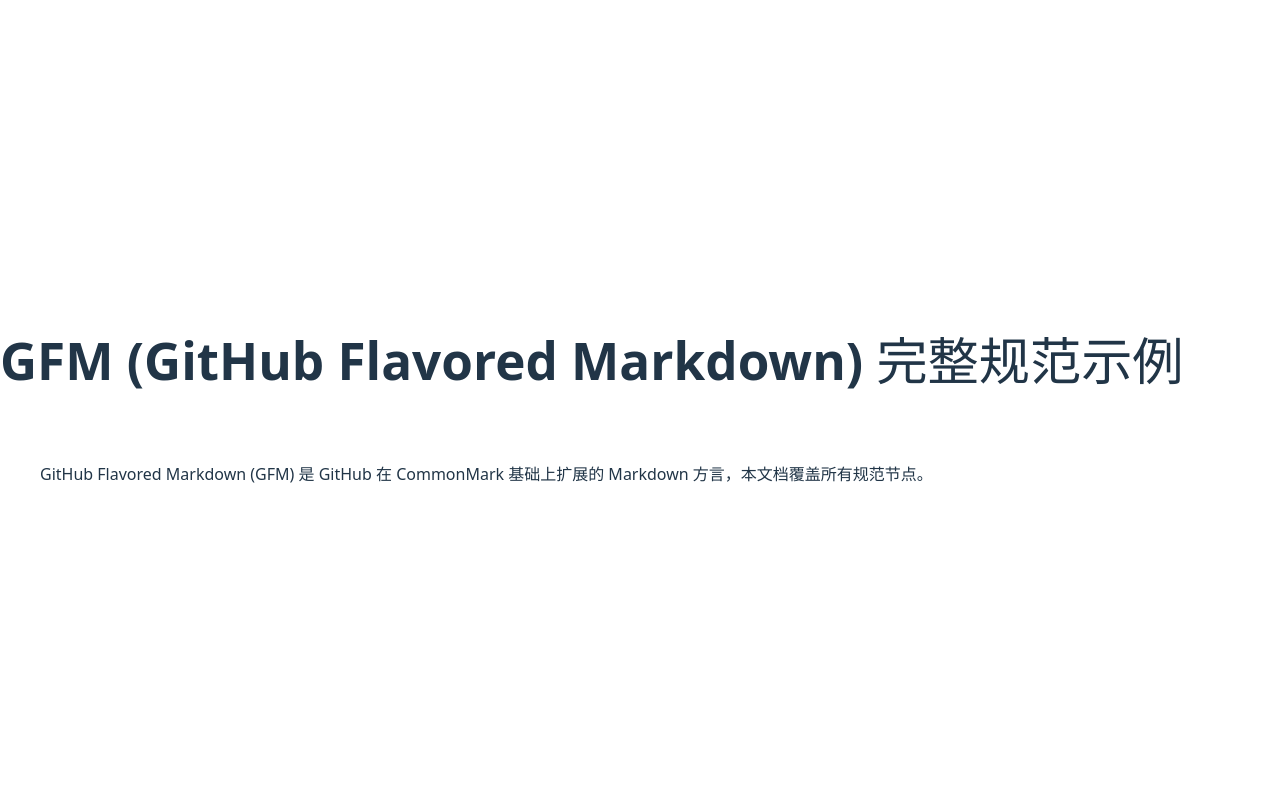
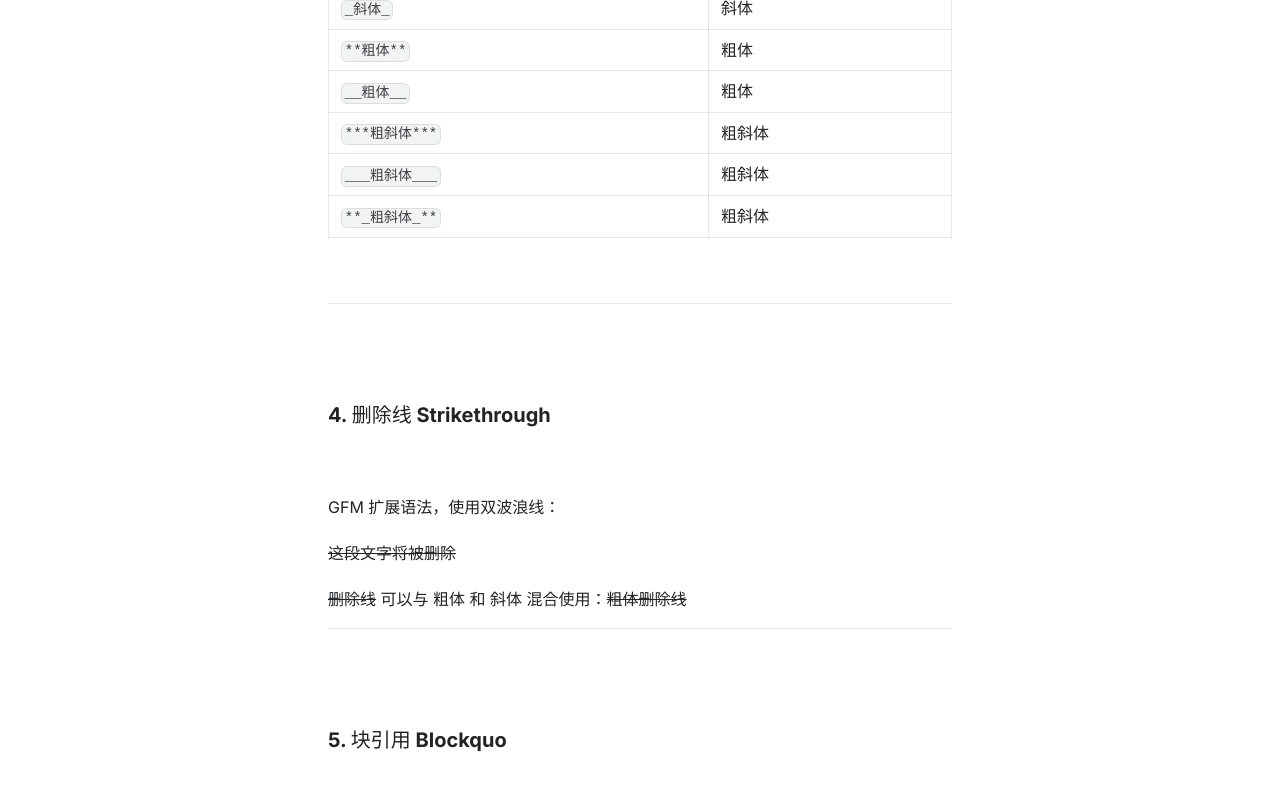
Before and after one commit to fancn21th/unnamed-ui-aieditor-poc, a React (Vite) app: page / in a window 1280 px wide. Shown: the top 790 px of the page. Built offline with nearby package versions, Linux system fonts and the light colour scheme; the HTML template or start-up script is replaced by a standard one.

Commit message:
👌 IMPROVE: streaming md content

```diff
--- a/src/App.tsx
+++ b/src/App.tsx
@@ -2,5 +2,6 @@
 import { MarkdownEditor } from "@/components/tiptap-templates/markdown/markdown-editor";
 
 export default function App() {
+  // return <SimpleEditor />;
   return <MarkdownEditor />;
 }
--- /dev/null
+++ b/src/components/tiptap-templates/markdown/markdown-editor.scss
@@ -0,0 +1,178 @@
+@import url("https://fonts.googleapis.com/css2?family=Inter:ital,opsz,wght@0,14..32,100..900;1,14..32,100..900&display=swap");
+
+/* =====================
+   BODY / THEME
+   ===================== */
+body {
+  --tt-toolbar-height: 44px;
+  --tt-theme-text: var(--tt-gray-light-900);
+
+  .dark & {
+    --tt-theme-text: var(--tt-gray-dark-900);
+  }
+}
+
+body {
+  font-family: "Inter", sans-serif;
+  color: var(--tt-theme-text);
+  font-optical-sizing: auto;
+  font-weight: 400;
+  font-style: normal;
+  padding: 0;
+  overscroll-behavior-y: none;
+}
+
+html,
+body {
+  overscroll-behavior-x: none;
+}
+
+html,
+body,
+#root,
+#app {
+  height: 100%;
+  background-color: var(--tt-bg-color);
+}
+
+/* =====================
+   SCROLLBAR
+   ===================== */
+::-webkit-scrollbar {
+  width: 0.25rem;
+}
+
+* {
+  scrollbar-width: thin;
+  scrollbar-color: var(--tt-scrollbar-color) transparent;
+}
+
+::-webkit-scrollbar-thumb {
+  background-color: var(--tt-scrollbar-color);
+  border-radius: 9999px;
+}
+
+::-webkit-scrollbar-track {
+  background: transparent;
+}
+
+/* =====================
+   LAYOUT
+   ===================== */
+.markdown-editor-wrapper {
+  width: 100vw;
+  height: 100vh;
+  overflow: auto;
+}
+
+.markdown-editor-content {
+  max-width: 720px;
+  width: 100%;
+  margin: 0 auto;
+  height: 100%;
+  display: flex;
+  flex-direction: column;
+  flex: 1;
+}
+
+.markdown-editor-content .tiptap.ProseMirror.markdown-editor {
+  flex: 1;
+  padding: 3rem 3rem 30vh;
+  font-family: "Inter", sans-serif;
+}
+
+@media screen and (max-width: 480px) {
+  .markdown-editor-content .tiptap.ProseMirror.markdown-editor {
+    padding: 1rem 1.5rem 30vh;
+  }
+}
+
+/* =====================
+   GFM TABLE
+   ===================== */
+.tiptap.ProseMirror {
+  --tt-table-border-color: var(--tt-gray-light-a-200);
+  --tt-table-header-bg: var(--tt-gray-light-a-50);
+  --tt-table-selected-bg: var(--tt-selection-color, rgba(0, 100, 255, 0.08));
+
+  .dark & {
+    --tt-table-border-color: var(--tt-gray-dark-a-200);
+    --tt-table-header-bg: var(--tt-gray-dark-a-50);
+  }
+}
+
+.tiptap.ProseMirror {
+  table {
+    border-collapse: collapse;
+    width: 100%;
+    margin-top: 1.5em;
+    margin-bottom: 1.5em;
+    table-layout: auto;
+    overflow: hidden;
+
+    &:first-child {
+      margin-top: 0;
+    }
+  }
+
+  th,
+  td {
+    border: 1px solid var(--tt-table-border-color);
+    padding: 0.5em 0.75em;
+    text-align: left;
+    vertical-align: top;
+    position: relative;
+    min-width: 80px;
+    box-sizing: border-box;
+
+    > * {
+      margin-top: 0;
+      margin-bottom: 0;
+    }
+
+    p {
+      margin: 0;
+    }
+  }
+
+  th {
+    background-color: var(--tt-table-header-bg);
+    font-weight: 600;
+  }
+
+  .selectedCell::after {
+    content: "";
+    position: absolute;
+    inset: 0;
+    background-color: var(--tt-table-selected-bg);
+    pointer-events: none;
+    z-index: 1;
+  }
+}
+
+/* =====================
+   STRIKETHROUGH
+   ===================== */
+.tiptap.ProseMirror {
+  s,
+  del {
+    text-decoration: line-through;
+  }
+}
+
+/* =====================
+   IMAGES (block)
+   ===================== */
+.tiptap.ProseMirror {
+  img {
+    max-width: 100%;
+    height: auto;
+    display: block;
+    margin: 1.5em 0;
+    border-radius: 0.375rem;
+
+    &:first-child {
+      margin-top: 0;
+    }
+  }
+}
--- a/src/components/tiptap-templates/markdown/markdown-editor.tsx
+++ b/src/components/tiptap-templates/markdown/markdown-editor.tsx
@@ -13,7 +13,18 @@
 import { MarkdownNodeBuffer } from "@/lib/markdown-node-buffer";
 import { useStreamingEditor } from "@/hooks/use-streaming-editor";
 
-import gfmContent from "./data/gfm-simple.md?raw";
+// Node styles
+import "@/components/tiptap-node/paragraph-node/paragraph-node.scss";
+import "@/components/tiptap-node/heading-node/heading-node.scss";
+import "@/components/tiptap-node/list-node/list-node.scss";
+import "@/components/tiptap-node/code-block-node/code-block-node.scss";
+import "@/components/tiptap-node/blockquote-node/blockquote-node.scss";
+import "@/components/tiptap-node/horizontal-rule-node/horizontal-rule-node.scss";
+
+// Editor styles
+import "@/components/tiptap-templates/markdown/markdown-editor.scss";
+
+import gfmContent from "./data/gfm-example.md?raw";
 
 export function MarkdownEditor() {
   const editor = useEditor({
@@ -31,6 +42,14 @@
     ],
     content: "",
     contentType: "markdown",
+    editorProps: {
+      attributes: {
+        autocomplete: "off",
+        autocorrect: "off",
+        autocapitalize: "off",
+        class: "markdown-editor",
+      },
+    },
   });
 
   const { processMessage, reset } = useStreamingEditor(editor);
@@ -71,10 +90,12 @@
   }, [editor, processMessage, reset]);
 
   return (
-    <div>
-      <EditorContext.Provider value={{ editor }}>
-        <EditorContent editor={editor} role="presentation" />
-      </EditorContext.Provider>
+    <div className="markdown-editor-wrapper">
+      <div className="markdown-editor-content">
+        <EditorContext.Provider value={{ editor }}>
+          <EditorContent editor={editor} role="presentation" />
+        </EditorContext.Provider>
+      </div>
     </div>
   );
 }
--- a/src/hooks/use-streaming-editor.ts
+++ b/src/hooks/use-streaming-editor.ts
@@ -16,6 +16,19 @@
 export function useStreamingEditor(editor: Editor | null) {
   // Start position of the currently in-progress node in the ProseMirror doc.
   const nodeStartPosRef = useRef<number | null>(null);
+  const rafRef = useRef<number>(0);
+
+  /** Scroll the last rendered element into view after the DOM updates. */
+  const scrollToBottom = useCallback(() => {
+    if (!editor) return;
+    cancelAnimationFrame(rafRef.current);
+    rafRef.current = requestAnimationFrame(() => {
+      editor.view.dom.lastElementChild?.scrollIntoView({
+        behavior: "smooth",
+        block: "end",
+      });
+    });
+  }, [editor]);
 
   const processMessage = useCallback(
     (msg: BufferMessage) => {
@@ -53,12 +66,15 @@
         }
         nodeStartPosRef.current = null;
       }
+
+      scrollToBottom();
     },
-    [editor],
+    [editor, scrollToBottom],
   );
 
   const reset = useCallback(() => {
     nodeStartPosRef.current = null;
+    cancelAnimationFrame(rafRef.current);
   }, []);
 
   return { processMessage, reset };
```
